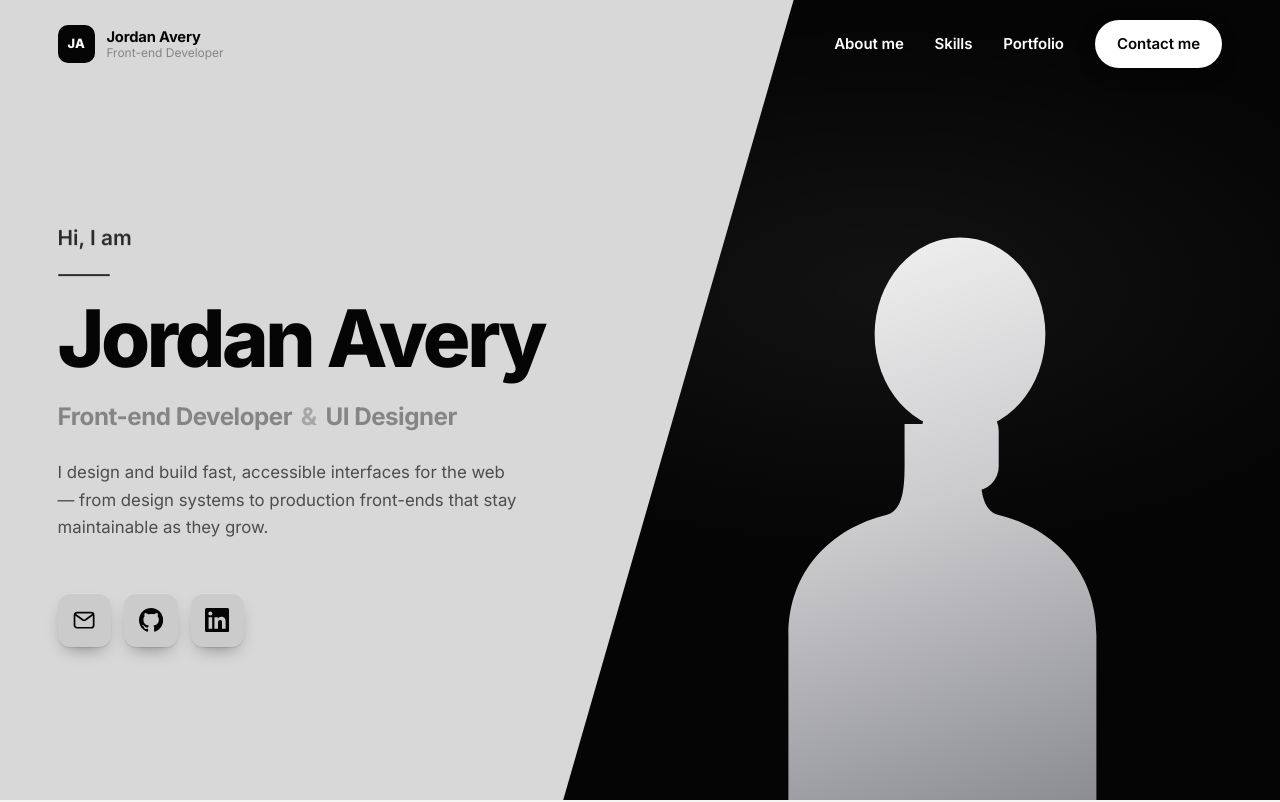
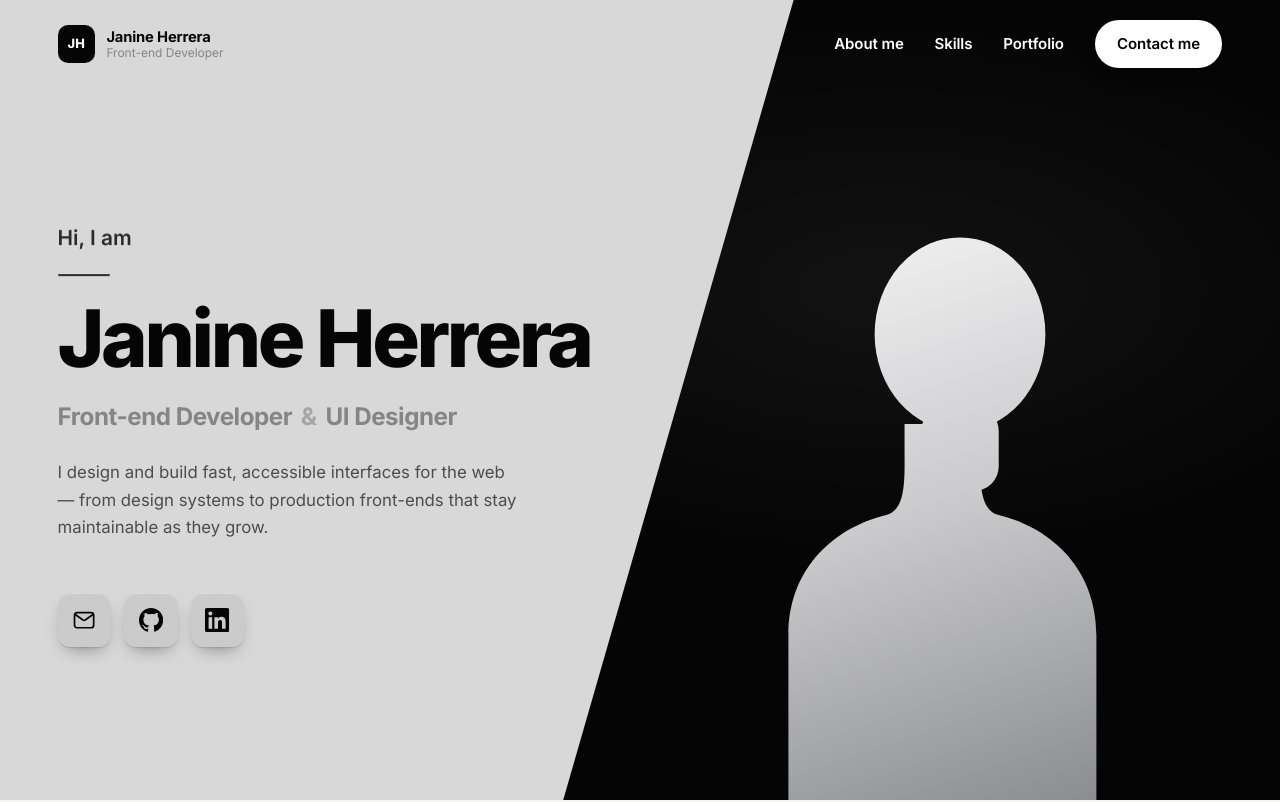
Before and after one commit to janineherrera/portfolio, a plain HTML site: page index.html in a window 1280 px wide. Shown: the top 802 px of the page. Drawn offline with Linux system fonts and the light colour scheme.

Commit message:
Rename portfolio owner to Janine Herrera
Updates every occurrence of the placeholder name across the document
head (title, description, author, Open Graph tags, JSON-LD Person
schema), both brand marks, the hero heading, the portrait alt text,
the social tile labels and the footer.

Monogram updated from JA to JH in the header, the footer and the
favicon.

Verified the longer name still renders on a single line and stays
clear of the diagonal boundary from 360px to 1920px; it wraps to two
lines only at 320px, with no horizontal overflow at any width.

```diff
--- a/index.html
+++ b/index.html
@@ -6,14 +6,14 @@
   <meta name="color-scheme" content="light dark">
 
   <!-- ✏️  EDIT SEO: title / description / canonical / og tags -->
-  <title>Jordan Avery — Front-end Developer &amp; UI Designer</title>
-  <meta name="description" content="Portfolio of Jordan Avery, a front-end developer and UI designer building fast, accessible interfaces and design systems.">
-  <meta name="author" content="Jordan Avery">
+  <title>Janine Herrera — Front-end Developer &amp; UI Designer</title>
+  <meta name="description" content="Portfolio of Janine Herrera, a front-end developer and UI designer building fast, accessible interfaces and design systems.">
+  <meta name="author" content="Janine Herrera">
   <link rel="canonical" href="https://example.com/">
 
   <meta property="og:type" content="website">
-  <meta property="og:title" content="Jordan Avery — Front-end Developer &amp; UI Designer">
-  <meta property="og:description" content="Portfolio of Jordan Avery, a front-end developer and UI designer building fast, accessible interfaces and design systems.">
+  <meta property="og:title" content="Janine Herrera — Front-end Developer &amp; UI Designer">
+  <meta property="og:description" content="Portfolio of Janine Herrera, a front-end developer and UI designer building fast, accessible interfaces and design systems.">
   <meta property="og:url" content="https://example.com/">
   <meta property="og:image" content="https://example.com/assets/img/portrait-placeholder.svg">
   <meta name="twitter:card" content="summary_large_image">
@@ -34,7 +34,7 @@
   {
     "@context": "https://schema.org",
     "@type": "Person",
-    "name": "Jordan Avery",
+    "name": "Janine Herrera",
     "jobTitle": "Front-end Developer & UI Designer",
     "email": "mailto:hello@jordanavery.dev",
     "url": "https://example.com/",
@@ -73,10 +73,10 @@
   <div class="site-header__inner">
 
     <!-- ✏️  EDIT: monogram initials + accessible label -->
-    <a class="brand" href="#home" aria-label="Jordan Avery — back to top">
-      <span class="brand__mark" aria-hidden="true">JA</span>
+    <a class="brand" href="#home" aria-label="Janine Herrera — back to top">
+      <span class="brand__mark" aria-hidden="true">JH</span>
       <span class="brand__text">
-        <span class="brand__name">Jordan Avery</span>
+        <span class="brand__name">Janine Herrera</span>
         <span class="brand__role">Front-end Developer</span>
       </span>
     </a>
@@ -114,7 +114,7 @@
       <!-- ✏️  EDIT: greeting, name, role -->
       <div class="hero__intro">
         <p class="hero__greeting">Hi, I am</p>
-        <h1 class="hero__name" id="hero-name">Jordan Avery</h1>
+        <h1 class="hero__name" id="hero-name">Janine Herrera</h1>
         <p class="hero__role">Front-end Developer <span class="hero__role-sep">&amp;</span> UI Designer</p>
         <p class="hero__lede">
           I design and build fast, accessible interfaces for the web — from design
@@ -125,17 +125,17 @@
           <!-- ✏️  EDIT: hrefs below (email, GitHub, LinkedIn) -->
           <ul class="social" aria-label="Social and contact links">
             <li>
-              <a class="social__tile" href="mailto:hello@jordanavery.dev" aria-label="Email Jordan Avery at hello@jordanavery.dev">
+              <a class="social__tile" href="mailto:hello@jordanavery.dev" aria-label="Email Janine Herrera at hello@jordanavery.dev">
                 <svg class="social__icon" aria-hidden="true"><use href="#i-mail"></use></svg>
               </a>
             </li>
             <li>
-              <a class="social__tile" href="https://github.com/jordanavery" target="_blank" rel="noopener noreferrer" aria-label="Jordan Avery on GitHub (opens in a new tab)">
+              <a class="social__tile" href="https://github.com/jordanavery" target="_blank" rel="noopener noreferrer" aria-label="Janine Herrera on GitHub (opens in a new tab)">
                 <svg class="social__icon" aria-hidden="true"><use href="#i-github"></use></svg>
               </a>
             </li>
             <li>
-              <a class="social__tile" href="https://www.linkedin.com/in/jordanavery" target="_blank" rel="noopener noreferrer" aria-label="Jordan Avery on LinkedIn (opens in a new tab)">
+              <a class="social__tile" href="https://www.linkedin.com/in/jordanavery" target="_blank" rel="noopener noreferrer" aria-label="Janine Herrera on LinkedIn (opens in a new tab)">
                 <svg class="social__icon" aria-hidden="true"><use href="#i-linkedin"></use></svg>
               </a>
             </li>
@@ -146,7 +146,7 @@
            transparent-background cutout (ideal) or a regular photo. -->
       <figure class="hero__portrait" id="hero-portrait">
         <img src="assets/img/portrait-placeholder.svg" width="600" height="800"
-             alt="Portrait of Jordan Avery, front-end developer and UI designer"
+             alt="Portrait of Janine Herrera, front-end developer and UI designer"
              decoding="async" fetchpriority="high">
       </figure>
 
@@ -455,10 +455,10 @@
 <!-- ═══ Footer ═══════════════════════════════════════════════════════════ -->
 <footer class="site-footer">
   <div class="wrap site-footer__inner">
-    <a class="brand brand--footer" href="#home" aria-label="Jordan Avery — back to top">
-      <span class="brand__mark" aria-hidden="true">JA</span>
+    <a class="brand brand--footer" href="#home" aria-label="Janine Herrera — back to top">
+      <span class="brand__mark" aria-hidden="true">JH</span>
       <span class="brand__text">
-        <span class="brand__name">Jordan Avery</span>
+        <span class="brand__name">Janine Herrera</span>
         <span class="brand__role">Front-end Developer &amp; UI Designer</span>
       </span>
     </a>
@@ -473,7 +473,7 @@
     </nav>
 
     <p class="site-footer__legal">
-      &copy; <span id="year">2026</span> Jordan Avery. Built with vanilla HTML, CSS &amp; JS.
+      &copy; <span id="year">2026</span> Janine Herrera. Built with vanilla HTML, CSS &amp; JS.
     </p>
   </div>
 </footer>
```
Also changed, not shown: assets/img/favicon.svg.
